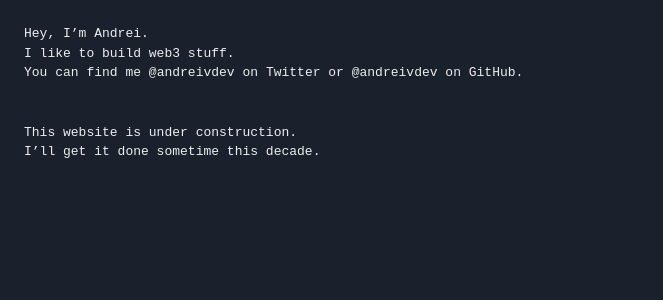
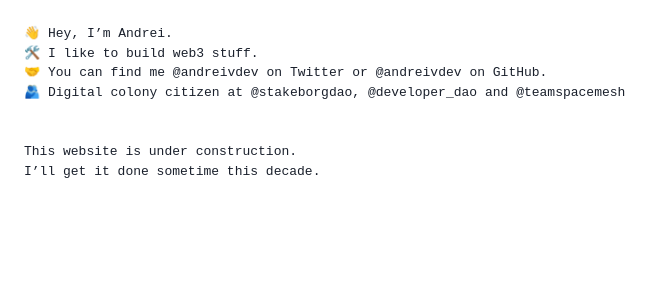
Before and after one commit to andreivcodes/andreiv.dev, a Next.js app: page / in a window 1280 px wide. Shown: the top 300 px of the page, without its empty margins (0-663 px from the left). Built offline with nearby package versions, Linux system fonts and the light colour scheme.

Commit message:
Update index.tsx

```diff
--- a/pages/index.tsx
+++ b/pages/index.tsx
@@ -9,7 +9,7 @@
 
 const theme = extendTheme({
   config: {
-    useSystemColorMode: false,
+    useSystemColorMode: true,
     initialColorMode: "dark",
   },
 });
@@ -18,10 +18,10 @@
   return (
     <ChakraProvider theme={theme}>
       <Flex m="6" w="100vw" flexDir="column">
-        <Text fontFamily="monospace">Hey, I&rsquo;m Andrei.</Text>
-        <Text fontFamily="monospace">I like to build web3 stuff.</Text>
+        <Text fontFamily="monospace">👋 Hey, I&rsquo;m Andrei.</Text>
+        <Text fontFamily="monospace">🛠️ I like to build web3 stuff.</Text>
         <Text fontFamily="monospace">
-          You can find me{" "}
+          🤝 You can find me{" "}
           <Link href="http://twitter.com/andreivdev" isExternal>
             @andreivdev
           </Link>{" "}
@@ -30,6 +30,21 @@
             @andreivdev
           </Link>{" "}
           on GitHub.
+        </Text>
+
+        <Text fontFamily="monospace">
+          🫂 Digital colony citizen at{" "}
+          <Link href="https://twitter.com/stakeborgdao" isExternal>
+            @stakeborgdao
+          </Link>
+          {", "}
+          <Link href="https://twitter.com/developer_dao" isExternal>
+            @developer_dao
+          </Link>
+          {" and "}
+          <Link href="https://twitter.com/teamspacemesh" isExternal>
+            @teamspacemesh
+          </Link>
         </Text>
 
         <Text mt="10" fontFamily="monospace">
```
